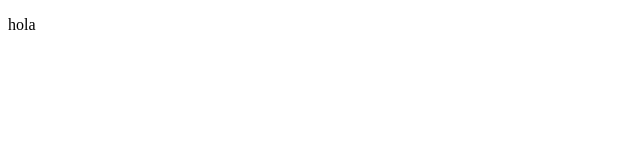
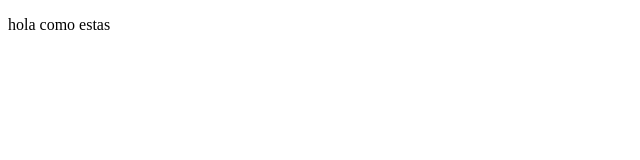
Before and after one commit to dayanaCEI/claseGit, a plain HTML site: page index.html in a window 1280 px wide. Shown: the full height of the page, 0-640 px from the left. Drawn offline with Linux system fonts and the light colour scheme.

Commit message:
Update index.html

```diff
--- a/index.html
+++ b/index.html
@@ -1,13 +1,16 @@
 <!DOCTYPE html>
 <html lang="en">
+
 <head>
     <meta charset="UTF-8">
     <meta http-equiv="X-UA-Compatible" content="IE=edge">
     <meta name="viewport" content="width=device-width, initial-scale=1.0">
     <title>Document</title>
 </head>
+
 <body>
-    <p>hola</p>
+    <p>hola como estas</p>
 
 </body>
+
 </html>
```
